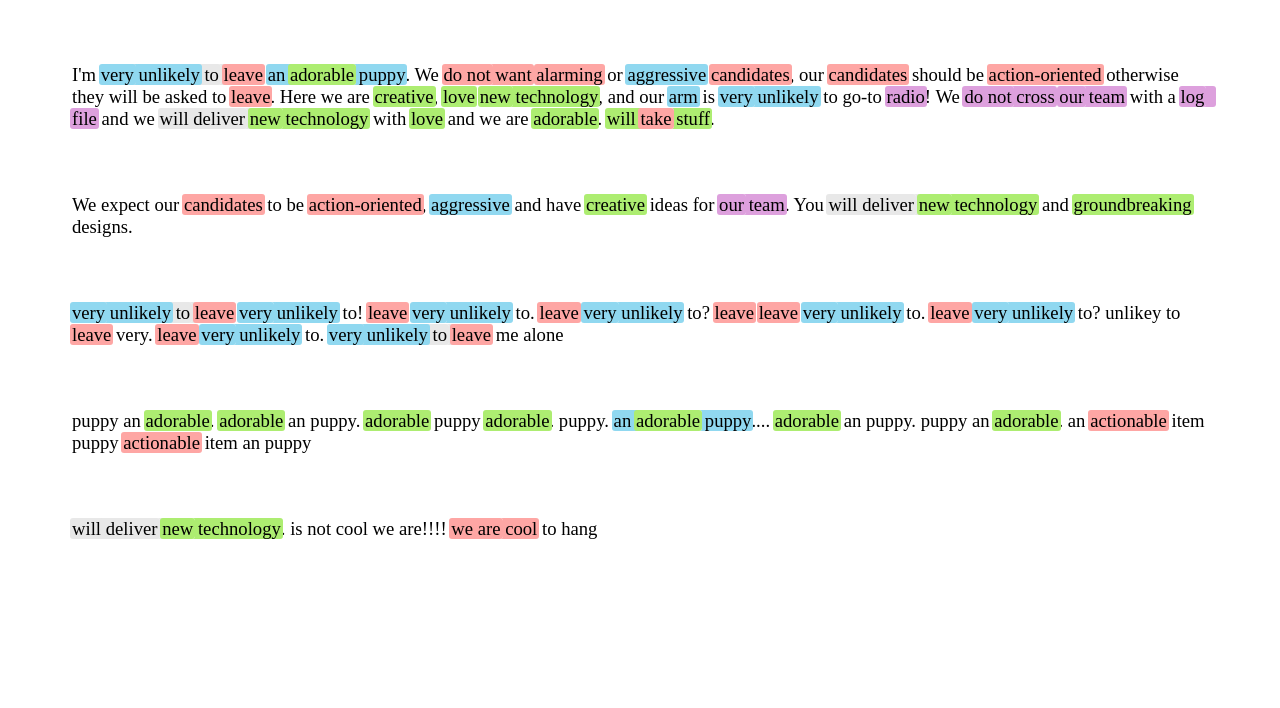
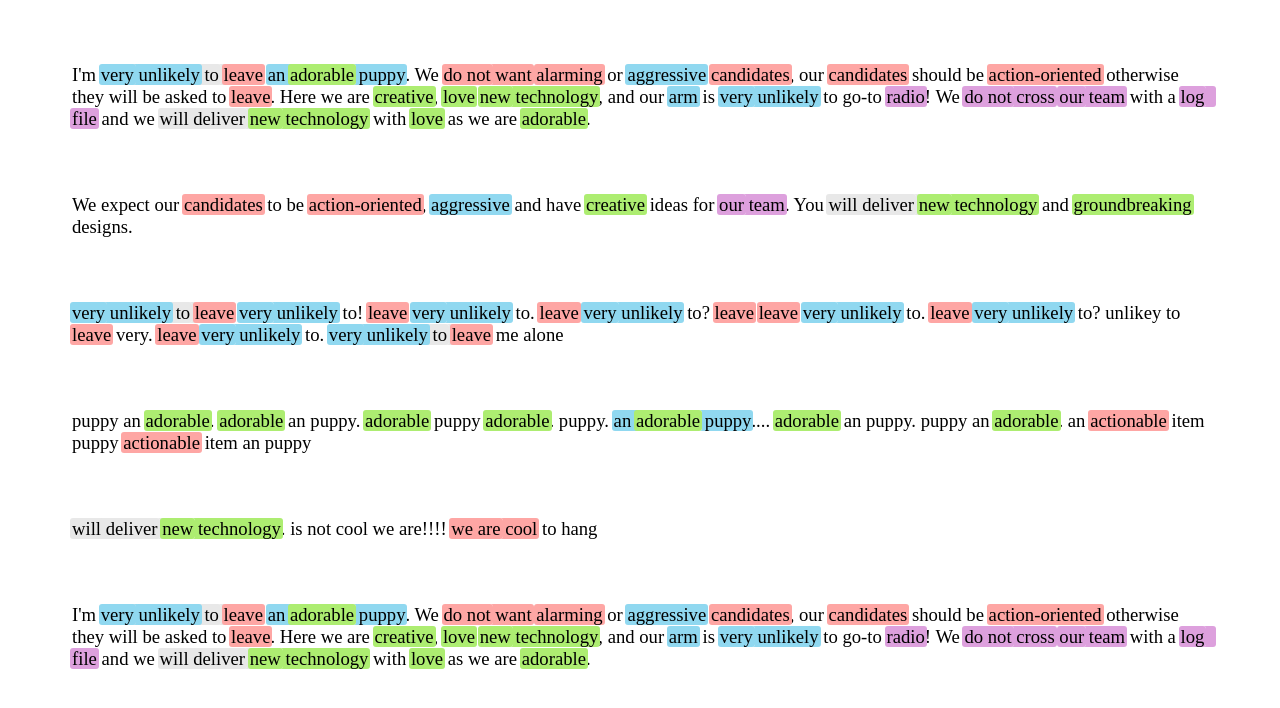
Before and after one commit to SethDonohue/repeatedPhrases, a website with bundled scripts: page highlighted-phrases/src/index.html in a window 1280 px wide. Built offline with nearby package versions, Linux system fonts and the light colour scheme.

Commit message:
added final controller to test original word list

```diff
--- a/highlighted-phrases/src/index.html
+++ b/highlighted-phrases/src/index.html
@@ -25,6 +25,9 @@
       <div id="highlighter-target-five">
         <p>test div to be removed by controller method</p>
       </div>
+      <div id="highlighter-target-final">
+        <p>test div to be removed by controller method</p>
+      </div>
 
     </main>
     <script type="text/javascript" src="bundle.js"></script>
--- a/highlighted-phrases/src/main.js
+++ b/highlighted-phrases/src/main.js
@@ -80,7 +80,7 @@ const testWordLists = {
   ],
 };
 
-const testString = 'I\'m very unlikely to leave an adorable puppy. We do not want alarming or aggressive candidates, our candidates should be action-oriented otherwise they will be asked to leave. Here we are creative, love new technology, and our arm is very unlikely to go-to radio! We do not cross our team with a log file and we will deliver new technology with love and we are adorable. will take stuff.';
+const testString = 'I\'m very unlikely to leave an adorable puppy. We do not want alarming or aggressive candidates, our candidates should be action-oriented otherwise they will be asked to leave. Here we are creative, love new technology, and our arm is very unlikely to go-to radio! We do not cross our team with a log file and we will deliver new technology with love as we are adorable.'
 
 const testStringTwo = 'We expect our candidates to be action-oriented, aggressive and have creative ideas for our team. You will deliver new technology and groundbreaking designs.';
 
@@ -103,3 +103,6 @@ controllerFour.renderHighlights(shortTest);
 
 const controllerFive = new Controller('highlighter-target-five', testWordLists);
 controllerFive.renderHighlights(shortTestFive);
+
+const controllerFINAL = new Controller('highlighter-target-final', originalLists);
+controllerFINAL.renderHighlights(testString);
```
